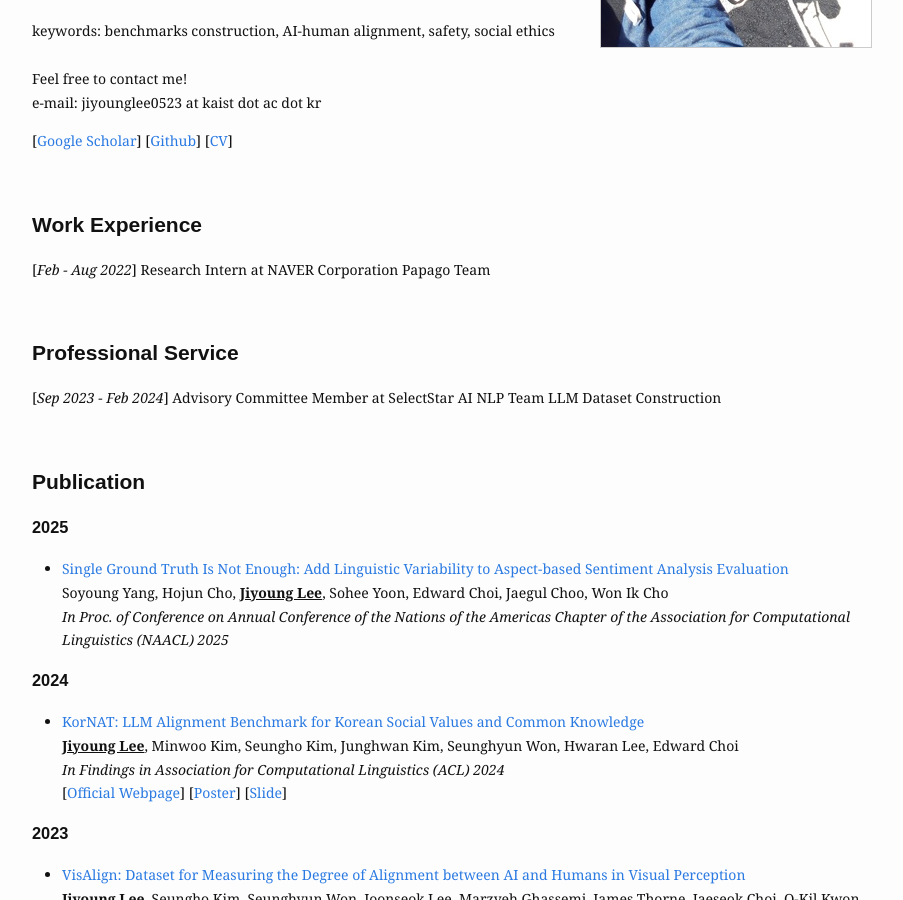
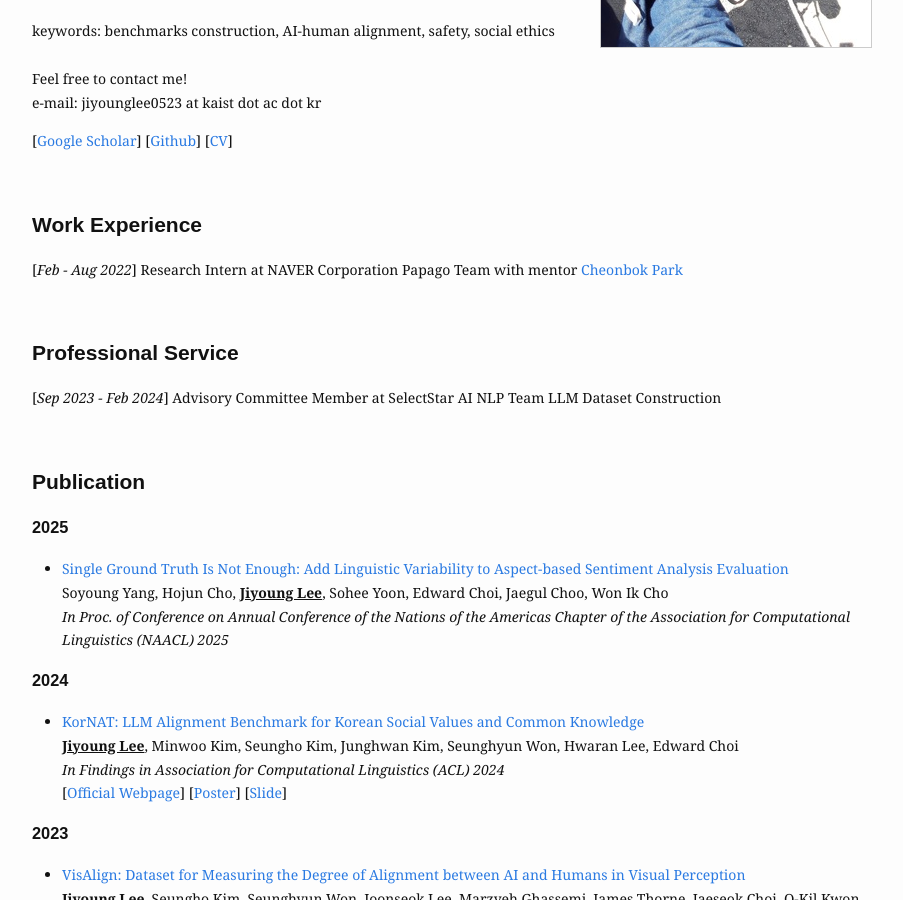
Before and after one commit to jiyounglee-0523/jiyounglee-0523.github.io, a Jekyll site: the page built from index.markdown, in a window 1280 px wide and 900 px high, scrolled down 421 px. Shown: the whole window, without its empty margins (188-1091 px from the left). Built offline with Jekyll 4.4.1, drawn with Linux system fonts in a browser that asks for light colours.

Commit message:
April 2024

```diff
--- a/index.markdown
+++ b/index.markdown
@@ -24,7 +24,6 @@ Through my work in constructing benchmarks, I have extensive experience in condu
 </p>
 
 
-
 [<a href="https://scholar.google.com/citations?user=1TtwcikAAAAJ&hl=ko">Google Scholar</a>] [<a href="https://github.com/jiyounglee-0523">Github</a>] [<a href="https://jiyounglee-0523.github.io/assets/CV.pdf">CV</a>]
 
 &nbsp;
@@ -32,7 +31,7 @@ Through my work in constructing benchmarks, I have extensive experience in condu
 <p>
 <h2> <strong>Work Experience</strong></h2>
 </p>
-[*Feb - Aug 2022*] Research Intern at NAVER Corporation Papago Team
+[*Feb - Aug 2022*] Research Intern at NAVER Corporation Papago Team with mentor <a href="https://cbokpark.github.io/">Cheonbok Park</a>
 
 &nbsp;
 
```
Also changed, not shown: 1 other file.
